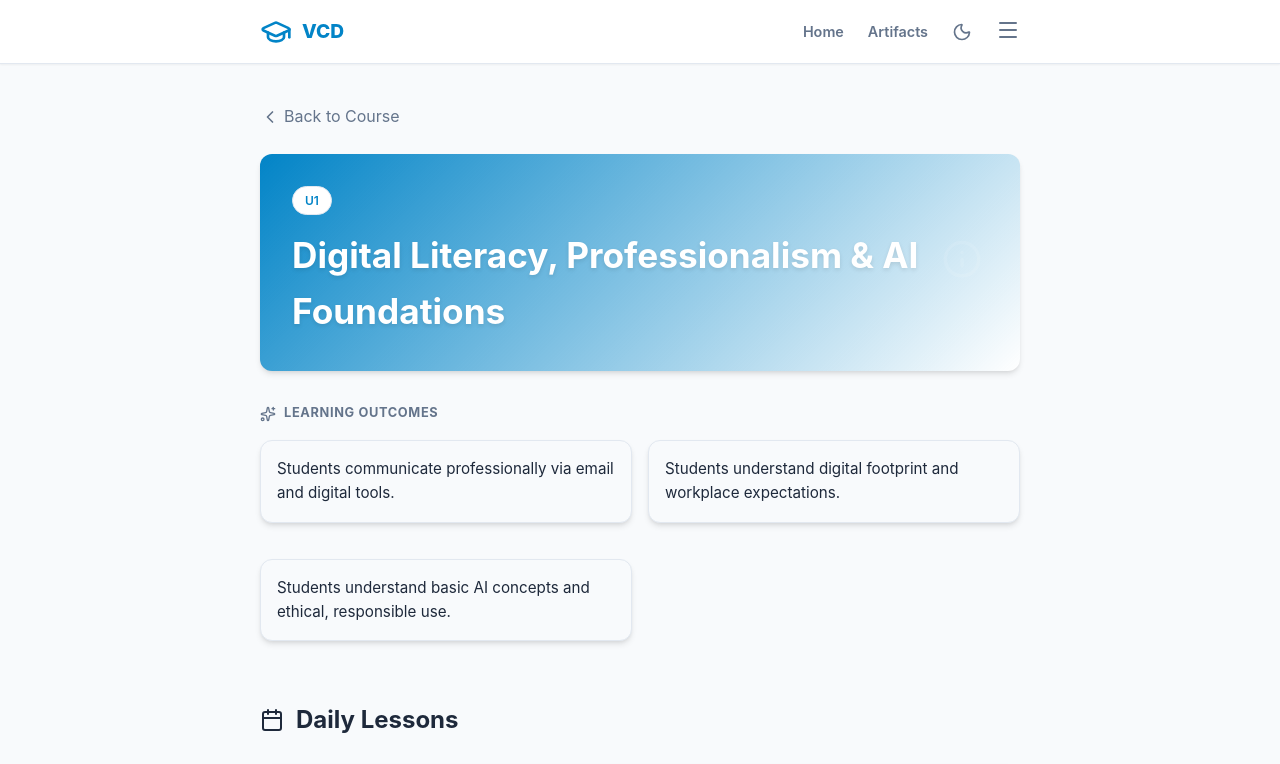
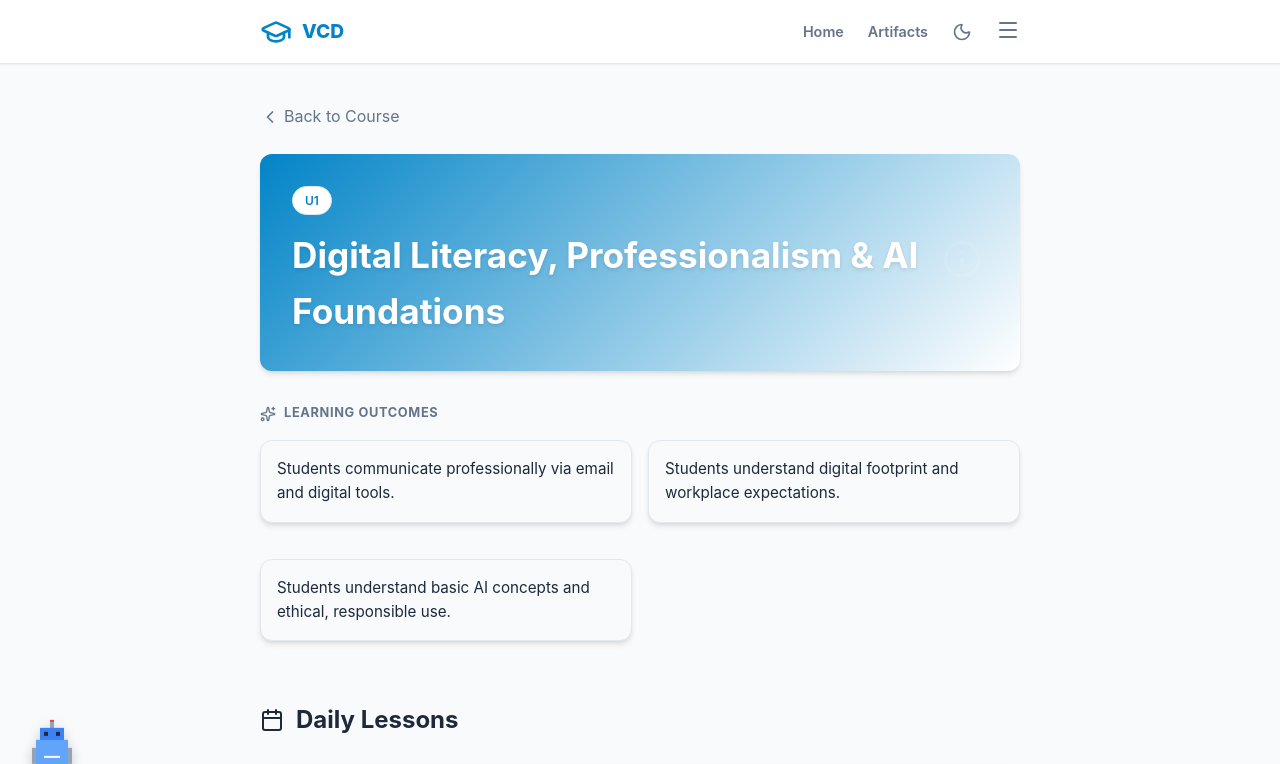
Before and after one commit to ProfessorYeager/vocational-career-development, a React (Vite) app: page /#/unit/U1 in a window 1280 px wide. Shown: the top 764 px of the page. Built offline with nearby package versions, Linux system fonts and the light colour scheme.

Commit message:
feat: implement pixel pet with animations and completion celebration

```diff
--- a/src/components/Layout.jsx
+++ b/src/components/Layout.jsx
@@ -1,6 +1,7 @@
 import React from 'react';
 import Header from './Header';
 import Footer from './Footer';
+import Pet from './Pet';
 
 const Layout = ({ children }) => {
     return (
@@ -10,6 +11,7 @@ const Layout = ({ children }) => {
                 {children}
             </main>
             <Footer />
+            <Pet />
         </div>
     );
 };
--- /dev/null
+++ b/src/components/Pet.jsx
@@ -0,0 +1,107 @@
+import React, { useState, useEffect } from 'react';
+import { useProgress } from '../context/ProgressContext';
+
+const Pet = () => {
+    const { celebrating } = useProgress();
+    const [state, setState] = useState('idle');
+    const [clickCount, setClickCount] = useState(0);
+
+    // Reset to idle after reaction
+    useEffect(() => {
+        if (state === 'react') {
+            const timer = setTimeout(() => setState('idle'), 1000);
+            return () => clearTimeout(timer);
+        }
+    }, [state]);
+
+    // Random idle behavior
+    useEffect(() => {
+        if (state !== 'idle') return;
+
+        const interval = setInterval(() => {
+            if (Math.random() > 0.7) {
+                setState('blink');
+                setTimeout(() => setState('idle'), 200);
+            }
+        }, 3000);
+        return () => clearInterval(interval);
+    }, [state]);
+
+    const handleClick = () => {
+        setState('react');
+        setClickCount(c => c + 1);
+    };
+
+    // Determine current animation class
+    let animationClass = 'pet-idle';
+    if (celebrating) animationClass = 'pet-celebrate';
+    else if (state === 'react') animationClass = 'pet-bounce';
+
+    // Robot Pixel Art SVG
+    return (
+        <div
+            onClick={handleClick}
+            className={animationClass}
+            style={{
+                position: 'fixed',
+                bottom: '20px',
+                left: '20px',
+                width: '64px',
+                height: '64px',
+                cursor: 'pointer',
+                zIndex: 1000,
+                transition: 'transform 0.2s',
+                filter: celebrating ? 'drop-shadow(0 0 10px gold)' : 'drop-shadow(0 4px 6px rgba(0,0,0,0.2))'
+            }}
+            title="Click me!"
+        >
+            <svg viewBox="0 0 32 32" xmlns="http://www.w3.org/2000/svg" shapeRendering="crispEdges">
+                {/* Body Color */}
+                <path fill={celebrating ? "#fbbf24" : "#60a5fa"} d="M8 12 h16 v14 h-16 z" />
+                {/* Head */}
+                <path fill={celebrating ? "#f59e0b" : "#3b82f6"} d="M10 6 h12 v6 h-12 z" />
+                {/* Eyes */}
+                <path fill="#1e293b" d={state === 'blink' ? "M12 9 h2 v1 h-2 z M18 9 h2 v1 h-2 z" : "M12 8 h2 v2 h-2 z M18 8 h2 v2 h-2 z"} />
+                {/* Antenna */}
+                <path fill="#94a3b8" d="M15 3 h2 v3 h-2 z" />
+                <path fill="#ef4444" d="M15 2 h2 v1 h-2 z" />
+                {/* Arms */}
+                <path fill="#94a3b8" d={state === 'react' || celebrating ? "M4 14 h4 v4 h-4 z M24 14 h4 v4 h-4 z" : "M6 16 h2 v8 h-2 z M24 16 h2 v8 h-2 z"} />
+                {/* Legs */}
+                <path fill="#334155" d="M10 26 h4 v4 h-4 z M18 26 h4 v4 h-4 z" />
+                {/* Mouth */}
+                {celebrating || state === 'react' ? (
+                    <path fill="#ffffff" d="M14 16 h4 v2 h-4 z" />
+                ) : (
+                    <path fill="#ffffff" d="M12 20 h8 v1 h-8 z" />
+                )}
+            </svg>
+
+            {/* Speech Bubble on click */}
+            {state === 'react' && !celebrating && (
+                <div style={{
+                    position: 'absolute',
+                    top: '-40px',
+                    left: '50%',
+                    transform: 'translateX(-50%)',
+                    backgroundColor: 'white',
+                    padding: '4px 8px',
+                    borderRadius: '4px',
+                    fontSize: '12px',
+                    whiteSpace: 'nowrap',
+                    border: '1px solid #e2e8f0',
+                    boxShadow: '0 2px 4px rgba(0,0,0,0.1)'
+                }}>
+                    {['Beep!', 'Boop!', 'Hi!', '♥'][clickCount % 4]}
+                </div>
+            )}
+
+            {/* Celebration Confetti (Simplified CSS representation) */}
+            {celebrating && (
+                <div style={{ position: 'absolute', top: -20, left: '50%', fontSize: '24px' }}>🎉</div>
+            )}
+        </div>
+    );
+};
+
+export default Pet;
--- a/src/context/ProgressContext.jsx
+++ b/src/context/ProgressContext.jsx
@@ -7,6 +7,8 @@ export const ProgressProvider = ({ children }) => {
         const saved = localStorage.getItem('completedDays');
         return saved ? JSON.parse(saved) : [];
     });
+
+    const [celebrating, setCelebrating] = useState(false);
 
     useEffect(() => {
         localStorage.setItem('completedDays', JSON.stringify(completedDays));
@@ -22,12 +24,17 @@ export const ProgressProvider = ({ children }) => {
         });
     };
 
+    const triggerCelebration = () => {
+        setCelebrating(true);
+        setTimeout(() => setCelebrating(false), 5000); // Celebrate for 5 seconds
+    };
+
     const isComplete = (dayId) => {
         return completedDays.includes(dayId);
     };
 
     return (
-        <ProgressContext.Provider value={{ completedDays, toggleComplete, isComplete }}>
+        <ProgressContext.Provider value={{ completedDays, toggleComplete, isComplete, celebrating, triggerCelebration }}>
             {children}
         </ProgressContext.Provider>
     );
--- a/src/index.css
+++ b/src/index.css
@@ -197,3 +197,119 @@ button {
     font-size: 1rem;
   }
 }
+
+/* Pet Animations */
+@keyframes petIdle {
+
+  0%,
+  100% {
+    transform: translateY(0);
+  }
+
+  50% {
+    transform: translateY(-3px);
+  }
+}
+
+@keyframes petBlink {
+
+  0%,
+  100% {
+    transform: scaleY(1);
+  }
+
+  50% {
+    transform: scaleY(0.1);
+  }
+}
+
+@keyframes petBounce {
+
+  0%,
+  100% {
+    transform: translateY(0);
+  }
+
+  25% {
+    transform: translateY(-10px) rotate(-5deg);
+  }
+
+  75% {
+    transform: translateY(-5px) rotate(5deg);
+  }
+}
+
+@keyframes petCelebrate {
+
+  0%,
+  100% {
+    transform: translateY(0) rotate(0);
+  }
+
+  25% {
+    transform: translateY(-15px) rotate(-10deg);
+  }
+
+  50% {
+    transform: translateY(0) rotate(0);
+  }
+
+  75% {
+    transform: translateY(-15px) rotate(10deg);
+  }
+}
+
+.pet-idle {
+  animation: petIdle 2s infinite ease-in-out;
+}
+
+.pet-blink {
+  animation: petBlink 0.2s linear;
+}
+
+.pet-bounce {
+  animation: petBounce 0.5s ease-in-out;
+}
+
+.pet-celebrate {
+  animation: petCelebrate 0.5s infinite ease-in-out;
+}
+/* Pet Animations */
+@keyframes petIdle {
+  0%, 100% { transform: translateY(0); }
+  50% { transform: translateY(-3px); }
+}
+
+@keyframes petBlink {
+  0%, 100% { transform: scaleY(1); }
+  50% { transform: scaleY(0.1); }
+}
+
+@keyframes petBounce {
+  0%, 100% { transform: translateY(0); }
+  25% { transform: translateY(-10px) rotate(-5deg); }
+  75% { transform: translateY(-5px) rotate(5deg); }
+}
+
+@keyframes petCelebrate {
+  0%, 100% { transform: translateY(0) rotate(0); }
+  25% { transform: translateY(-15px) rotate(-10deg); }
+  50% { transform: translateY(0) rotate(0); }
+  75% { transform: translateY(-15px) rotate(10deg); }
+}
+
+.pet-idle {
+  animation: petIdle 2s infinite ease-in-out;
+}
+
+.pet-blink {
+  animation: petBlink 0.2s linear;
+}
+
+.pet-bounce {
+  animation: petBounce 0.5s ease-in-out;
+}
+
+.pet-celebrate {
+  animation: petCelebrate 0.5s infinite ease-in-out;
+}
--- a/src/pages/DayView.jsx
+++ b/src/pages/DayView.jsx
@@ -6,7 +6,7 @@ import { useProgress } from '../context/ProgressContext';
 
 const DayView = () => {
     const { dayId } = useParams();
-    const { isComplete, toggleComplete } = useProgress();
+    const { isComplete, toggleComplete, triggerCelebration } = useProgress();
 
     // Find day across all units
     let day;
@@ -165,7 +165,10 @@ const DayView = () => {
                     {/* Completion Button */}
                     <div style={{ marginTop: '32px', display: 'flex', justifyContent: 'center' }}>
                         <button
-                            onClick={() => toggleComplete(day.day_number)}
+                            onClick={() => {
+                                if (!completed) triggerCelebration();
+                                toggleComplete(day.day_number);
+                            }}
                             style={{
                                 backgroundColor: completed ? '#10b981' : 'white',
                                 color: completed ? 'white' : '#10b981',
```
